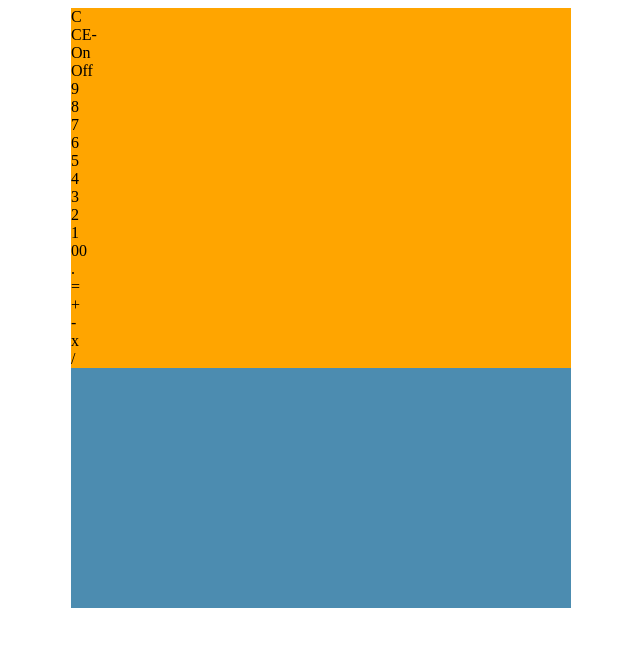
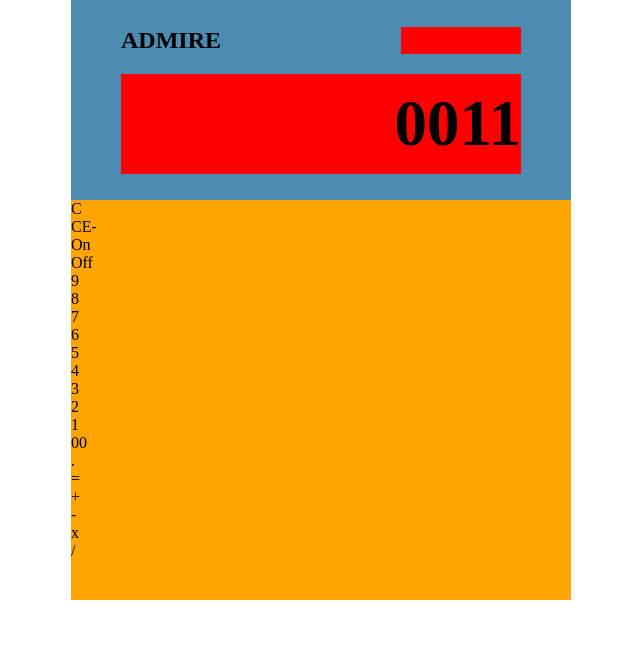
Before and after one commit to Dtdeep/odin-calculator, a plain HTML site: page index.html in a window 1280 px wide. Shown: the whole page, without its empty margins (319-959 px from the left). Drawn offline with Linux system fonts and the light colour scheme.

Commit message:
Improve calculator design skeleton especially the calculator-head

```diff
--- a/index.html
+++ b/index.html
@@ -10,7 +10,11 @@
 <body>
     <div class="calculator">
         <div class="calculator-head">
-            <div class="calculator-display"></div>
+            <div class="head-header">
+                <h2>ADMIRE</h2>
+                <div class="solar-panel"></div>
+            </div>
+            <div class="calculator-display"><h1>0011</h1></div>
         </div>
         <div class="calculator-body">
             <div class="taskManagers">
@@ -40,7 +44,6 @@
                 <div>/</div>
             </div>
         </div>
-
     </div>
 
 </body>
--- a/styles.css
+++ b/styles.css
@@ -1,3 +1,9 @@
+* {
+    padding: 0;
+    margin: 0;
+    box-sizing: border-box;
+}
+
 body{
     display: flex;
     justify-content: center;
@@ -6,15 +12,51 @@ body{
     background-color: #4c8cb0;
     display: flex;
     flex-direction: column;
+    align-items: center;
     width: 500px;
     height: 600px;
 }
+.head-header{
+    display: flex;
+    width: 100%;
+    margin-bottom: 20px;
+}
+.solar-panel{
+    width: 120px;
+    height: 27px;
+    background-color: red;
+    margin-left: auto;
+}
+
+
 
 .calculator-body{
     background-color: orange;
+    width: 100%;
+    height: 400px;
+
+
+}
+.calculator-head{
+    width: 100%;
+    height: 200px;
+    display: flex;
+    align-items: center;
+    justify-content: center;
+    flex-direction: column;
+    padding: 0px 50px 0px 50px;
 
 }
 
 .calculator-display{
     background-color: red;
+    width: 100%;
+    height: 100px;
+    display: flex;
+    justify-content: flex-end;
+    align-items: center;
 }
+
+.calculator-display h1{
+        font-size: 65px;
+}
```
